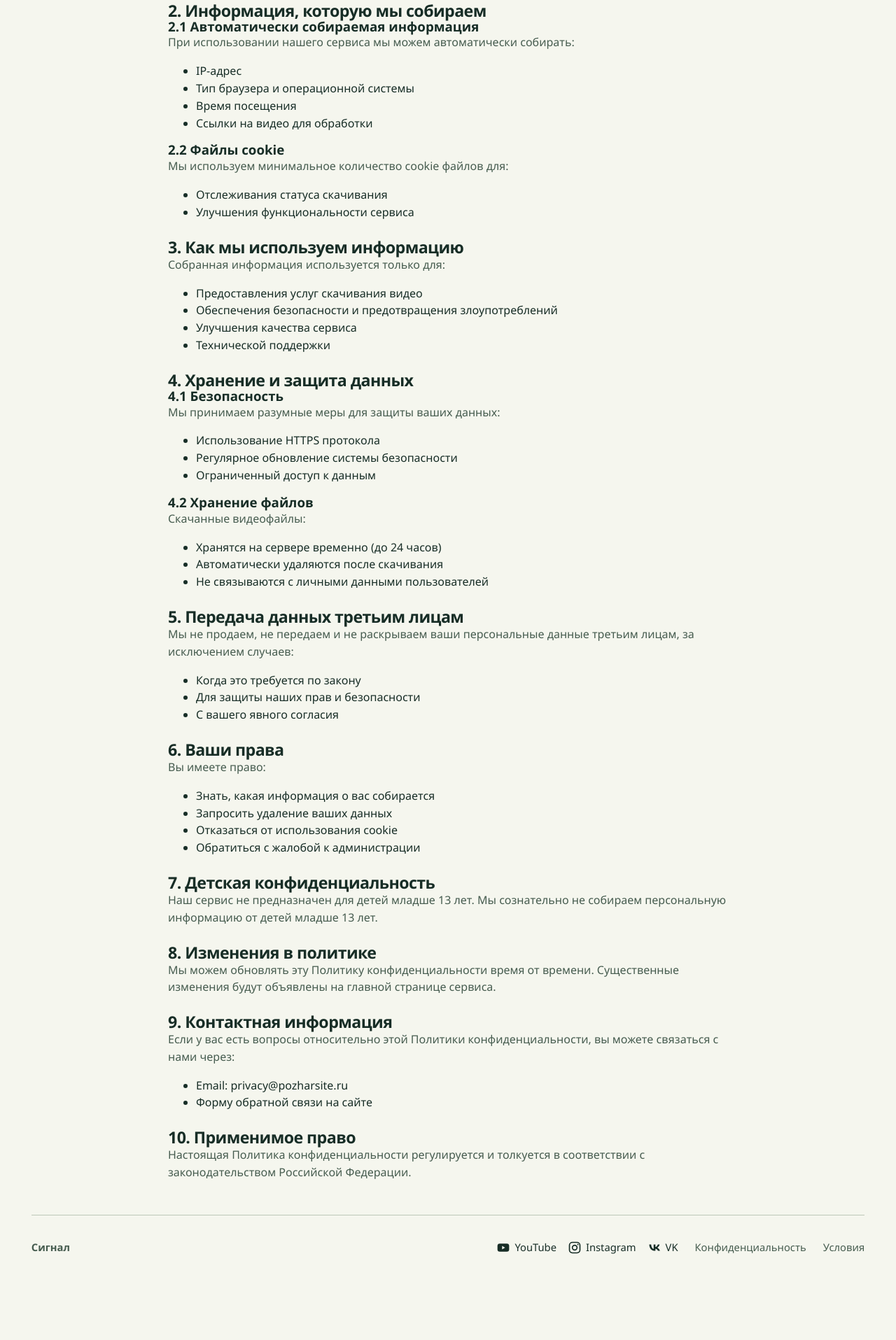
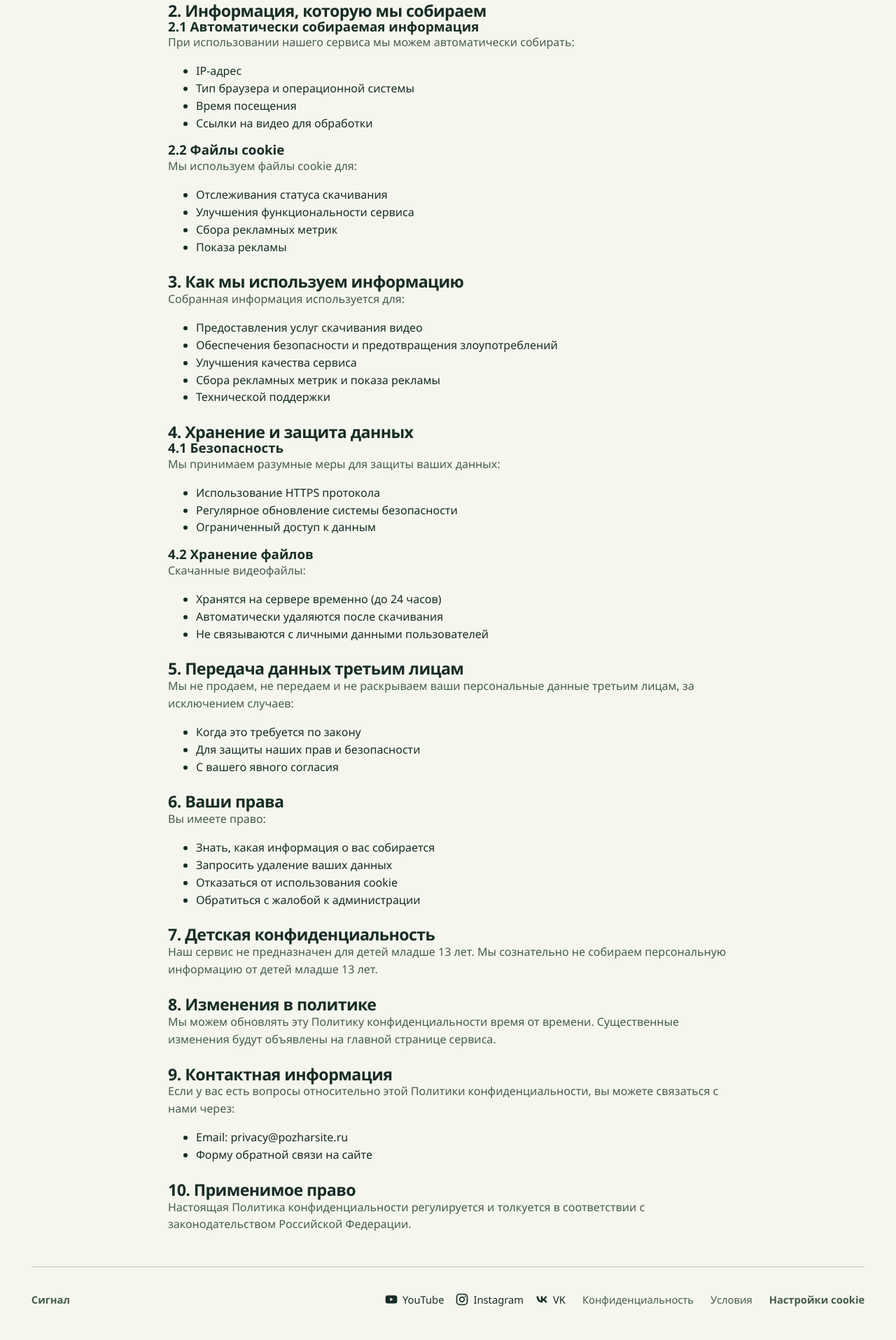
Before and after one commit to lexa946/downloader_video, a FastAPI app: page /privacy in a window 1280 px wide. Shown: the part 441-2356 px from the top of the page at 70% size. Before the commit the page ends 2233 px from the top, so only its background shows below. Run offline with FastAPI, Linux system fonts and the light colour scheme; parts of the project's set-up code (start-up, migrations or seed data) failed here and were passed over.

Commit message:
Добавил окно с проверкой куки

```diff
--- a/app/frontend/info/privacy.html
+++ b/app/frontend/info/privacy.html
@@ -40,20 +40,23 @@
             </ul>
 
             <h3>2.2 Файлы cookie</h3>
-            <p>Мы используем минимальное количество cookie файлов для:</p>
+            <p>Мы используем файлы cookie для:</p>
             <ul>
                 <li>Отслеживания статуса скачивания</li>
                 <li>Улучшения функциональности сервиса</li>
+                <li>Сбора рекламных метрик</li>
+                <li>Показа рекламы</li>
             </ul>
         </div>
 
         <div class="privacy-section">
             <h2>3. Как мы используем информацию</h2>
-            <p>Собранная информация используется только для:</p>
+            <p>Собранная информация используется для:</p>
             <ul>
                 <li>Предоставления услуг скачивания видео</li>
                 <li>Обеспечения безопасности и предотвращения злоупотреблений</li>
                 <li>Улучшения качества сервиса</li>
+                <li>Сбора рекламных метрик и показа рекламы</li>
                 <li>Технической поддержки</li>
             </ul>
         </div>
--- a/app/frontend/main/studio.html
+++ b/app/frontend/main/studio.html
@@ -30,6 +30,23 @@
     </nav>
     <a href="/privacy">Конфиденциальность</a>
     <a href="/terms">Условия</a>
+    <button class="cookie-settings" type="button" id="cookieSettings">Настройки cookie</button>
   </footer>
+  {% if request.url.path in ('/', '/youtube-downloader', '/instagram-downloader', '/vk-downloader') %}
+  <div class="consent-backdrop" id="consentBackdrop">
+    <section class="consent-dialog" role="dialog" aria-modal="true" aria-labelledby="consentTitle" aria-describedby="consentDescription">
+      <span class="consent-mark" aria-hidden="true">◉</span>
+      <h2 id="consentTitle">Файлы cookie</h2>
+      <p id="consentDescription">Мы используем cookie для работы сайта, сбора рекламных метрик и показа рекламы. Для использования сервиса нужно согласиться со всеми перечисленными целями.</p>
+      <p id="consentDeclined" class="consent-declined" hidden>Вы отказались от cookie. Поиск и скачивание видео недоступны. Вы можете изменить решение.</p>
+      <a href="/privacy">Политика конфиденциальности</a>
+      <div class="consent-actions">
+        <button type="button" id="declineCookies">Не согласен</button>
+        <button type="button" class="primary" id="acceptCookies">Согласен, продолжить</button>
+      </div>
+    </section>
+  </div>
+  {% endif %}
+  <script defer src="/static/js/cookie-consent.js"></script>
 </body>
 </html>
--- a/app/frontend/static/css/studio.css
+++ b/app/frontend/static/css/studio.css
@@ -266,3 +266,16 @@ button.primary:active { background: #b5df4e; }
 @media (prefers-reduced-motion: reduce) {
     .download-ring.is-returning { transition: none; }
 }
+
+.cookie-settings { min-height: 44px; padding: 4px 0; background: transparent; color: var(--muted); font-size: .92rem; }
+.cookie-settings:hover { background: transparent; color: var(--text); text-decoration: underline; }
+.consent-backdrop { position: fixed; inset: 0; z-index: 100; display: grid; place-items: center; padding: 16px; background: #071910cc; }
+.consent-dialog { width: min(100%, 520px); max-height: calc(100dvh - 32px); overflow: auto; padding: clamp(24px, 5vw, 36px); border-radius: 22px; background: var(--bg); color: var(--text); box-shadow: 0 22px 80px #061b18aa; }
+.consent-mark { display: inline-grid; place-items: center; width: 38px; height: 38px; margin-bottom: 18px; border-radius: 12px; background: var(--accent); color: var(--poster); font-size: 25px; }
+.consent-dialog h2 { font-size: clamp(1.7rem, 6vw, 2.2rem); }
+.consent-dialog p { margin: 14px 0; line-height: 1.55; }
+.consent-dialog a { font-weight: 600; text-underline-offset: 3px; }
+.consent-declined { padding: 12px 14px; border-radius: 10px; background: #e3edda; color: var(--text); }
+.consent-actions { display: flex; gap: 10px; margin-top: 28px; }
+.consent-actions button { flex: 1; min-height: 48px; }
+@media (max-width: 425px) { .consent-actions { flex-direction: column-reverse; } }
--- a/app/frontend/static/js/app.js
+++ b/app/frontend/static/js/app.js
@@ -53,7 +53,7 @@ const clearInputBtn = document.getElementById('clearInput');
 document.addEventListener('DOMContentLoaded', function() {
 
     setActiveNavigation();
-    restoreActiveDownload();
+    if (document.getElementById('consentBackdrop')?.hidden) restoreActiveDownload();
 
     analyzeTab.addEventListener('submit', event => {
         event.preventDefault();
@@ -157,6 +157,7 @@ document.addEventListener('DOMContentLoaded', function() {
         toggleClearButton();
     }
 });
+document.addEventListener('cookie-consent-accepted', restoreActiveDownload);
 
 // Utility functions
 function showFeedback(message, error = false) {
--- a/app/main.py
+++ b/app/main.py
@@ -1,11 +1,13 @@
 from pathlib import Path
 
-from fastapi import FastAPI, HTTPException
+from fastapi import FastAPI, HTTPException, Request
+from starlette.responses import JSONResponse
 from starlette.middleware.cors import CORSMiddleware
 from starlette.responses import FileResponse
 from starlette.staticfiles import StaticFiles
 
 from app.routers.service import router as service_router
+from app.routers.consent import router as consent_router, has_consent
 from app.routers.front import router as new_front_router
 from app.models.cache import redis_cache
 from app.models.status import VideoDownloadStatus
@@ -13,6 +15,14 @@ from app.models.queue import task_queue
 
 app = FastAPI()
 
+@app.middleware("http")
+async def require_cookie_consent(request: Request, call_next):
+    if request.url.path.startswith("/api/") and not request.url.path.startswith("/api/cookie-consent"):
+        if not await has_consent(request):
+            return JSONResponse({"detail": "Требуется согласие на использование cookie."}, status_code=403)
+    return await call_next(request)
+
+app.include_router(consent_router)
 app.include_router(service_router)
 app.include_router(new_front_router)
 app.mount("/static", StaticFiles(directory="app/frontend/static"), name="static")
--- a/app/routers/front.py
+++ b/app/routers/front.py
@@ -3,8 +3,6 @@ from pathlib import Path
 from fastapi import APIRouter, Request
 from fastapi.templating import Jinja2Templates
 from fastapi.responses import FileResponse, HTMLResponse
-
-from app.utils.validators_utils import get_user_id
 
 router = APIRouter(tags=["Фронт"])
 
@@ -14,7 +12,6 @@ templates = Jinja2Templates(directory=str(FRONTEND_DIR))
 
 
 @router.get("/")
-@get_user_id
 async def index(request: Request):
     """Главная Страница"""
     response = templates.TemplateResponse(request, "parsers/index.html")
@@ -22,7 +19,6 @@ async def index(request: Request):
 
 
 @router.get("/youtube-downloader", response_class=HTMLResponse)
-@get_user_id
 async def youtube_downloader(request: Request):
     """Страница YouTube Downloader"""
     response = templates.TemplateResponse(request, "parsers/youtube-downloader.html")
@@ -30,7 +26,6 @@ async def youtube_downloader(request: Request):
 
 
 @router.get("/instagram-downloader", response_class=HTMLResponse)
-@get_user_id
 async def instagram_downloader(request: Request):
     """Страница Instagram Downloader"""
     response = templates.TemplateResponse(request, "parsers/instagram-downloader.html")
@@ -38,7 +33,6 @@ async def instagram_downloader(request: Request):
 
 
 @router.get("/vk-downloader", response_class=HTMLResponse)
-@get_user_id
 async def vk_downloader(request: Request):
     """Страница VK Downloader"""
     response = templates.TemplateResponse(request, "parsers/vk-downloader.html")
```
Also changed, not shown: app/routers/consent.py (added, +56 -0 lines), test/conftest.py (+1 -0 lines).
